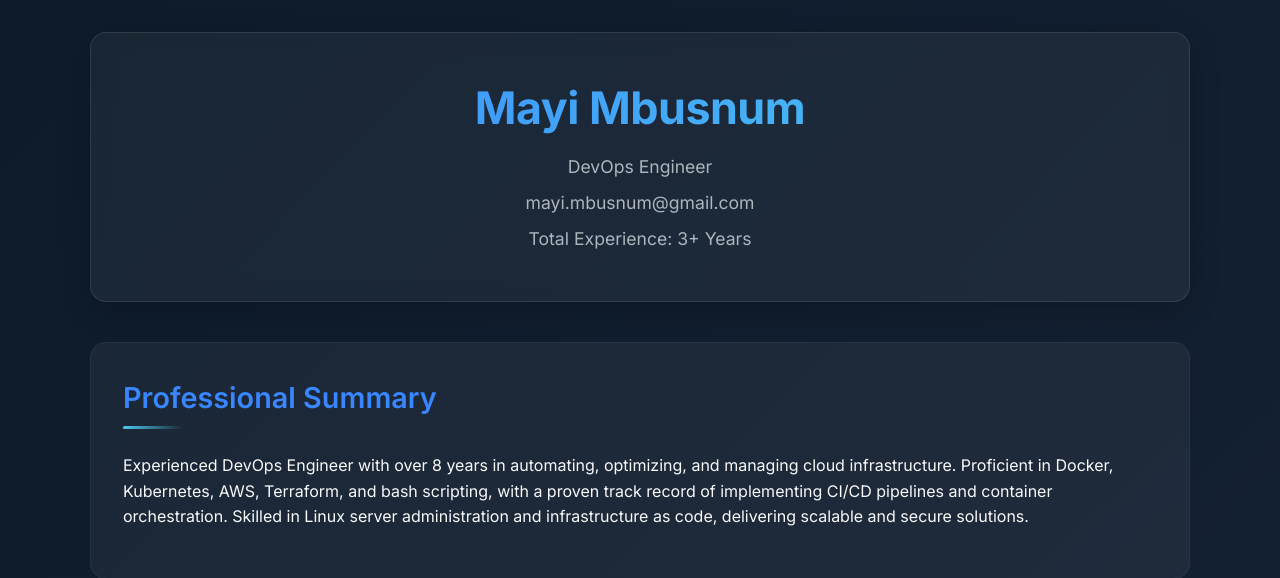
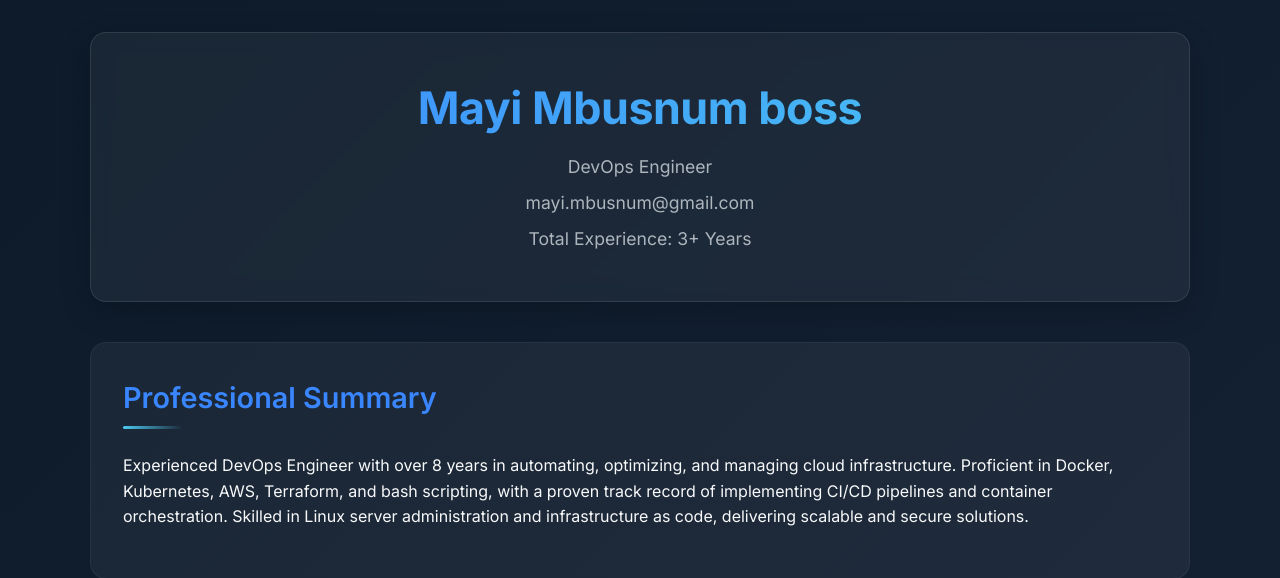
Before and after one commit to moladevops/my-portfolio, a Flask app: page / in a window 1280 px wide. Shown: the top 578 px of the page. Run offline with Flask 3, Linux system fonts and the light colour scheme.

Commit message:
change change CI

```diff
--- a/templates/index.html
+++ b/templates/index.html
@@ -271,7 +271,7 @@
 <body>
     <div class="container">
         <header class="header">
-            <h1>Mayi Mbusnum</h1>
+            <h1>Mayi Mbusnum boss</h1>
             <p>DevOps Engineer</p>
             <p>mayi.mbusnum@gmail.com</p>
             <p>Total Experience: 3+ Years</p>
```
Also changed, not shown: .github/workflows/ci.yml.
